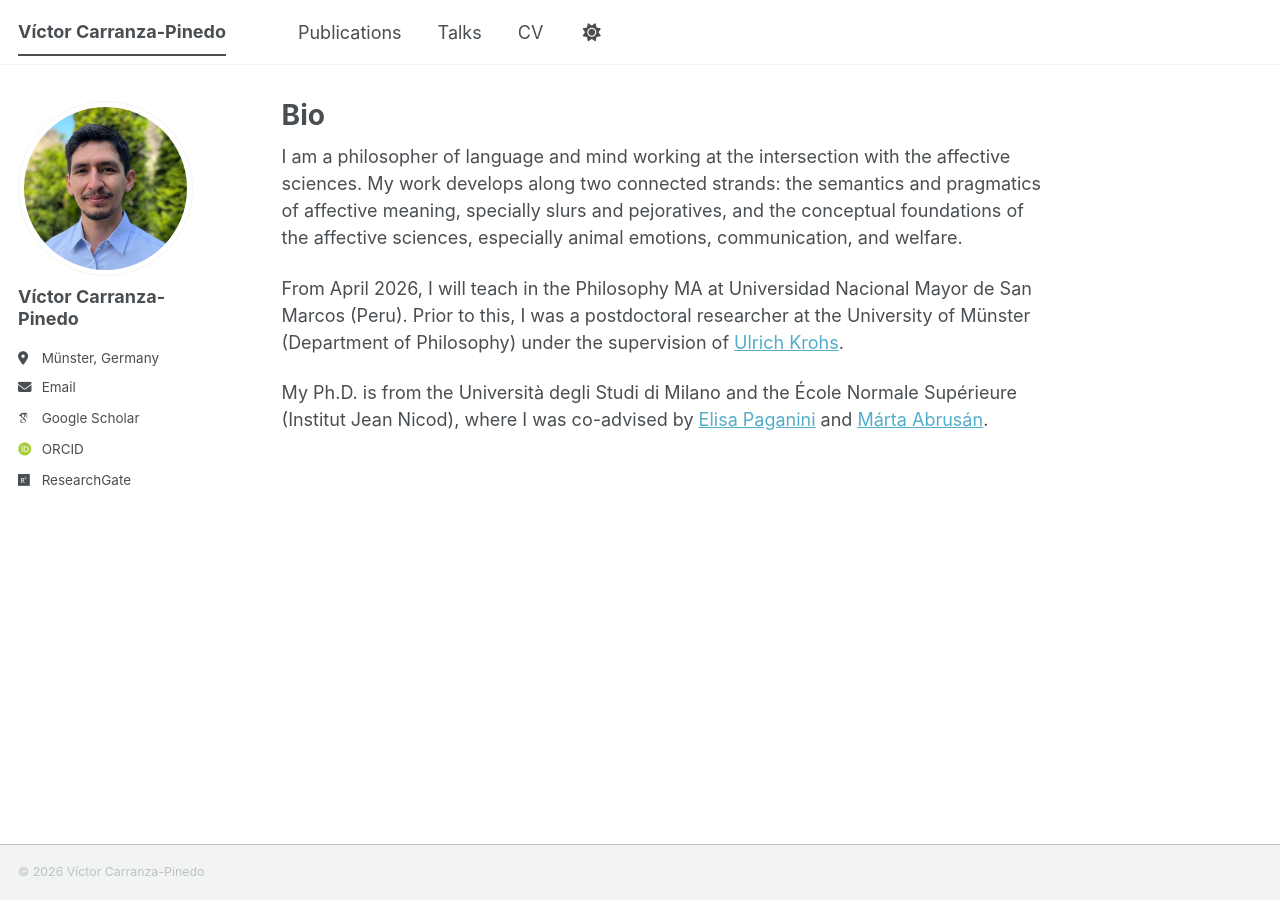
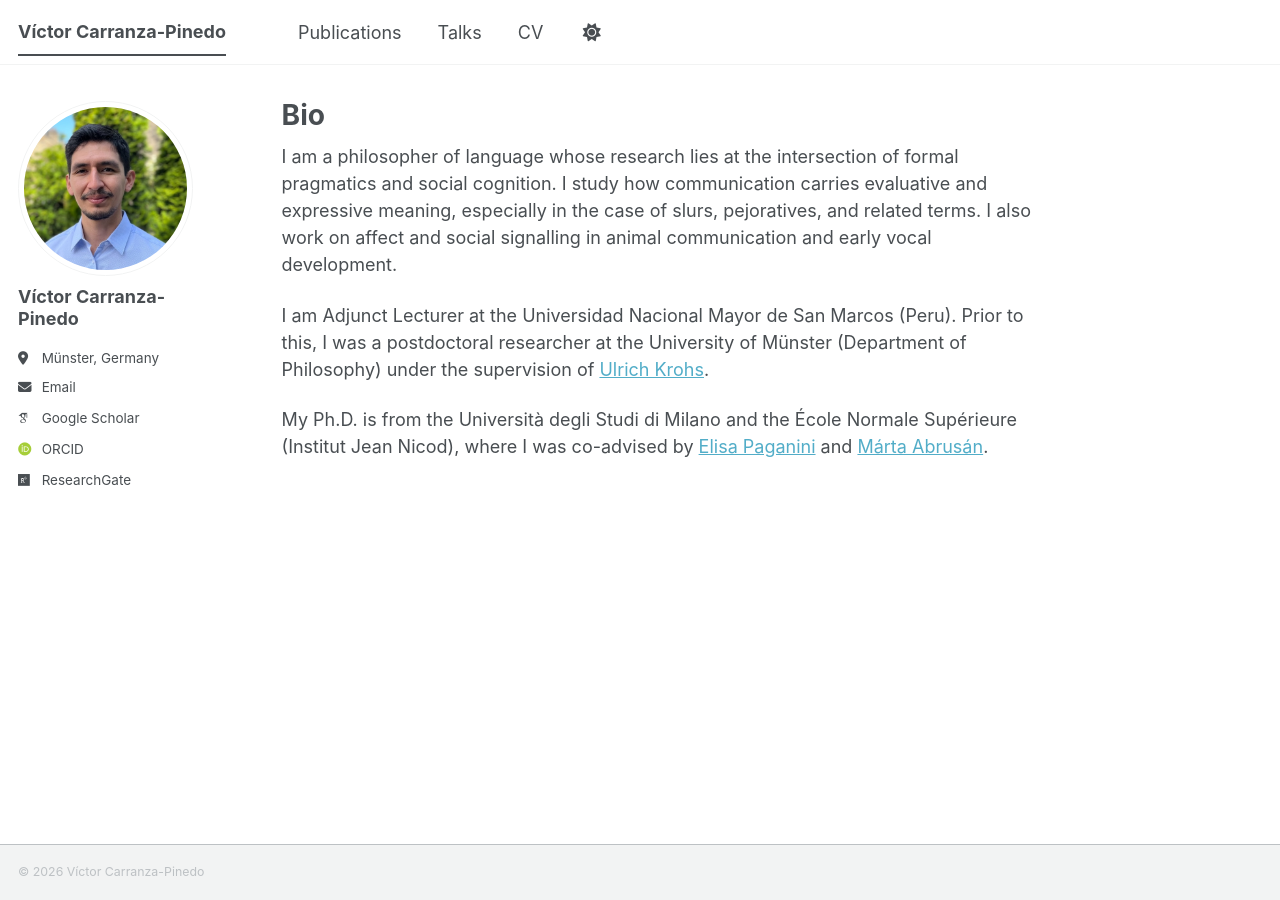
Before and after one commit to carranza-pinedo/carranza-pinedo.github.io, a Jekyll site: the page built from _pages/about.md, in a window 1280 px wide. Built offline with Jekyll 4.4.1, drawn with Linux system fonts in a browser that asks for light colours; some web fonts are replaced; a script bundle is joined from its source files by our own code; library files that are not in the unit come from our copies.

Commit message:
Update about.md

```diff
--- a/_pages/about.md
+++ b/_pages/about.md
@@ -9,8 +9,8 @@ redirect_from:
 ---
 
 
-I am a philosopher of language and mind working at the intersection with the affective sciences. My work develops along two connected strands: the semantics and pragmatics of affective meaning, specially slurs and pejoratives, and the conceptual foundations of the affective sciences, especially animal emotions, communication, and welfare.
+I am a philosopher of language whose research lies at the intersection of formal pragmatics and social cognition. I study how communication carries evaluative and expressive meaning, especially in the case of slurs, pejoratives, and related terms. I also work on affect and social signalling in animal communication and early vocal development.
 
-From April 2026, I will teach in the Philosophy MA at Universidad Nacional Mayor de San Marcos (Peru). Prior to this, I was a postdoctoral researcher at the University of Münster (Department of Philosophy) under the supervision of [Ulrich Krohs](https://www.uni-muenster.de/PhilSem/mitglieder/krohs/krohs.html).
+I am Adjunct Lecturer at the Universidad Nacional Mayor de San Marcos (Peru). Prior to this, I was a postdoctoral researcher at the University of Münster (Department of Philosophy) under the supervision of [Ulrich Krohs](https://www.uni-muenster.de/PhilSem/mitglieder/krohs/krohs.html).
 
 My Ph.D. is from the Università degli Studi di Milano and the École Normale Supérieure (Institut Jean Nicod), where I was co-advised by [Elisa Paganini](https://www.unimi.it/en/ugov/person/elisa-paganini) and [Márta Abrusán](https://sites.google.com/site/martaabrusan/).
```
